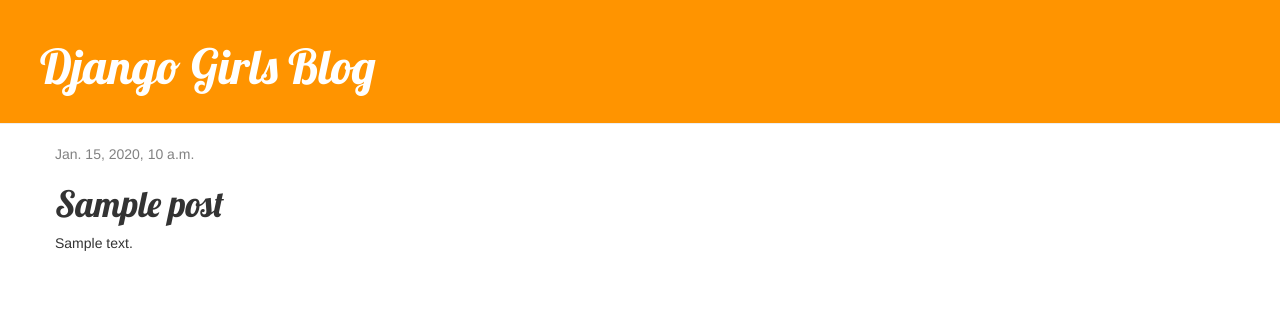
After one commit to Gammaliel/my-first-blog, a Django app: template blog/templates/blog/post_detail.html in a window 1280 px wide. The commit adds this page. Shown: the top 322 px of the page. Run offline with Django 3.2, Linux system fonts and the light colour scheme; the template is opened without the code that fills it: most values are stand-ins (such as "Sample title", 1, 10 or a date in 2020); some libraries are stand-ins or nearby versions.

Commit message:
Now there are proper templates, the blog has CSS, Bootstrap and every post can be seen individually.

```diff
--- /dev/null
+++ b/blog/static/css/blog.css
@@ -0,0 +1,46 @@
+.page-header {
+    background-color: #ff9400;
+    margin-top: 0;
+    padding: 20px 20px 20px 40px;
+}
+
+.page-header h1, .page-header h1 a, .page-header h1 a:visited, .page-header h1 a:active {
+    color: #ffffff;
+    font-size: 36pt;
+    text-decoration: none;
+}
+
+.content {
+    margin-left: 40px;
+}
+
+h1, h2, h3, h4 {
+    font-family: 'Lobster', cursive;
+}
+
+.date {
+    color: #828282;
+}
+
+.save {
+    float: right;
+}
+
+.post-form textarea, .post-form input {
+    width: 100%;
+}
+
+.top-menu, .top-menu:hover, .top-menu:visited {
+    color: #ffffff;
+    float: right;
+    font-size: 26pt;
+    margin-right: 20px;
+}
+
+.post {
+    margin-bottom: 70px;
+}
+
+.post h1 a, .post h1 a:visited {
+    color: #000000;
+}
--- /dev/null
+++ b/blog/templates/blog/base.html
@@ -0,0 +1,27 @@
+{% load staticfiles %}
+<!DOCTYPE html>
+<html lang="en">
+<head>
+    <meta charset="UTF-8">
+    <meta name="viewport" content="width=device-width, initial-scale=1.0">
+    <meta http-equiv="X-UA-Compatible" content="ie=edge">
+    <link rel="stylesheet" href="//maxcdn.bootstrapcdn.com/bootstrap/3.2.0/css/bootstrap.min.css">
+    <link rel="stylesheet" href="//maxcdn.bootstrapcdn.com/bootstrap/3.2.0/css/bootstrap-theme.min.css">
+    <link href="//fonts.googleapis.com/css?family=Lobster&subset=latin,latin-ext" rel="stylesheet" type="text/css">
+    <link rel="stylesheet" href="{% static 'css/blog.css' %}">
+    <title>A Personal Blog</title>
+</head>
+<body>
+    <div class="page-header">
+        <h1><a href="/">Django Girls Blog</a></h1>
+    </div>
+    <div class="content container">
+        <div class="row">
+            <div class="col-md-8">
+            {% block content %}
+            {% endblock %}
+            </div>
+        </div>
+    </div>
+</body>
+</html>
--- /dev/null
+++ b/blog/templates/blog/post_detail.html
@@ -0,0 +1,13 @@
+{% extends 'blog/base.html' %}
+
+{% block content %}
+    <div class="post">
+        {% if post.published_date %}
+            <div class="date">
+                {{ post.published_date }}
+            </div>
+        {% endif %}
+        <h1>{{ post.title }}</h1>
+        <p>{{ post.text|linebreaksbr }}</p>
+    </div>
+{% endblock %}
--- a/blog/urls.py
+++ b/blog/urls.py
@@ -3,4 +3,5 @@
 
 urlpatterns = [
     url(r'^$', views.post_list, name='post_list'),
+    url(r'^post/(?P<pk>\d+)/$', views.post_detail, name='post_detail'),
 ]
```
Also changed, not shown: blog/templates/blog/post_list.html (+12 -23 lines), blog/views.py (+6 -2 lines).
